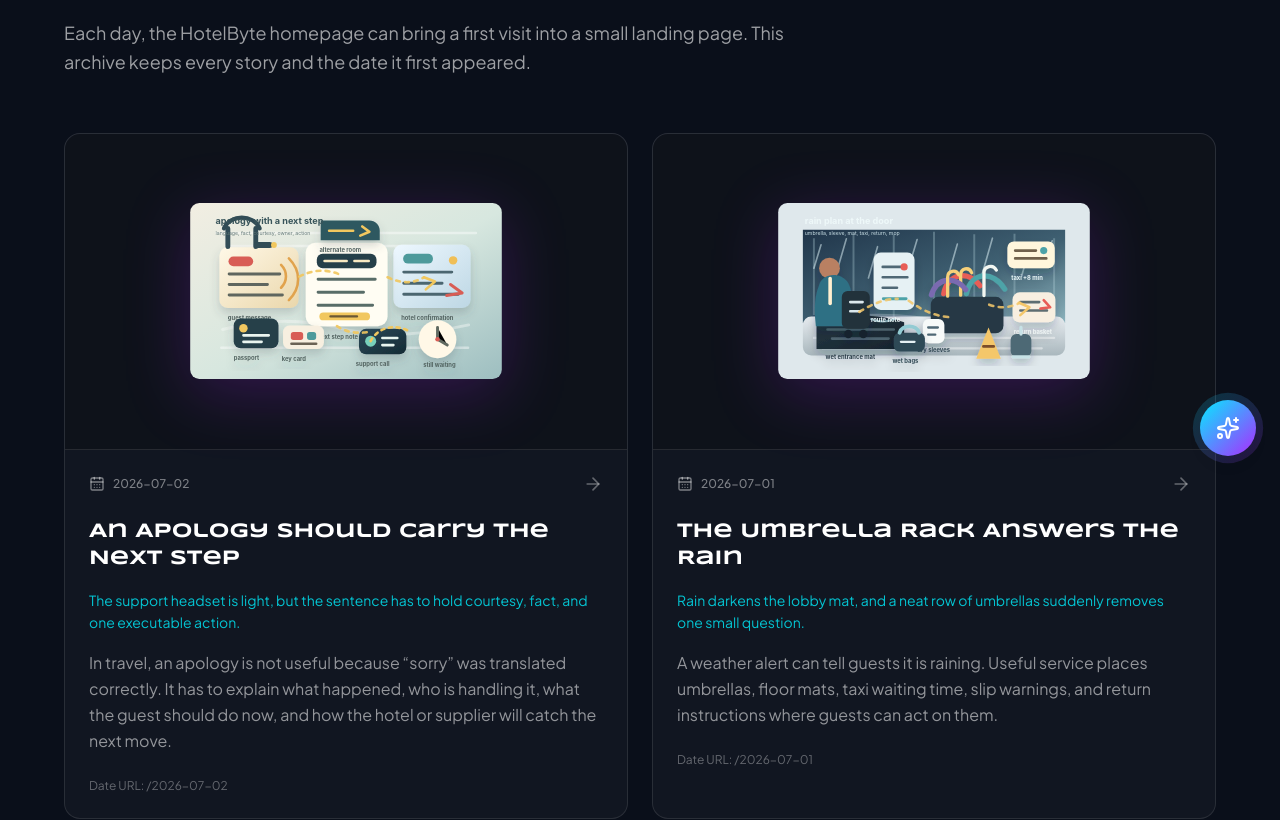
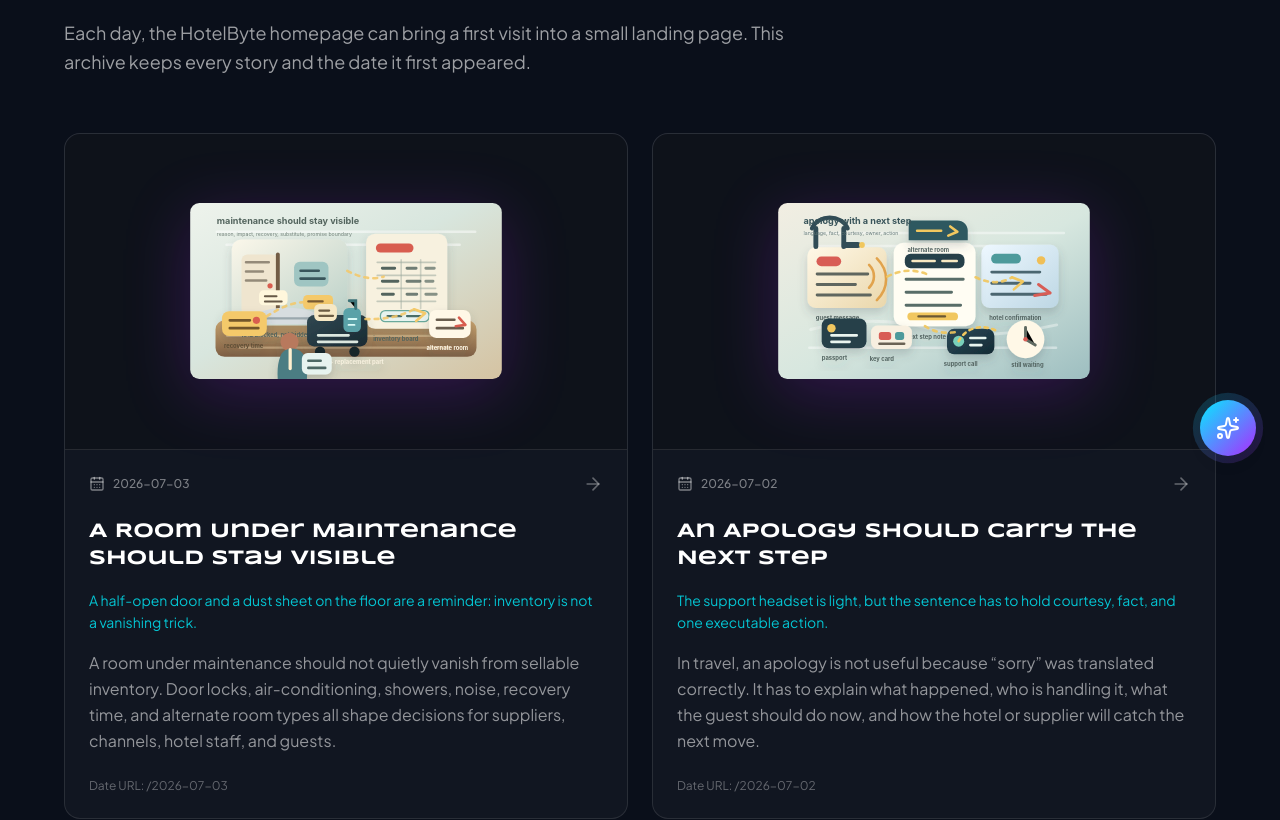
Before and after one commit to hotelbyte-com/hotelbyte-landing, a React (Vite) app: page /stories in a window 1280 px wide. Shown: the part 320-1140 px from the top of the page. Built offline with nearby package versions, Linux system fonts and the light colour scheme; no server answers.

Commit message:
Lore: keep maintenance rooms visible

```diff
--- a/src/data/dailyStories.ts
+++ b/src/data/dailyStories.ts
@@ -1745,6 +1745,72 @@ export const dailyStories: DailyStory[] = [
     },
     generatedBy: 'codex-daily-story-publisher',
     generatedAt: '2026-07-02T10:20:00+04:00'
+  },
+  {
+    date: '2026-07-03',
+    slug: 'maintenance-room-stays-visible',
+    content: {
+      zh: {
+        title: '维修中的房间也要露面',
+        mood: '一扇半开的房门、地上一块防尘布，提醒人们：库存不是消失术。',
+        theme: '维修中房间应该怎样向分销渠道解释，而不是只从库存里消失',
+        summary:
+          '维修房不该只是从可售库存里安静消失。门锁、空调、淋浴、噪音、复原时间和替代房型，都会影响供应商、渠道、酒店员工和客人的判断。',
+        body: [
+          '下午四点，工程同事把 1812 房的门掩着，门把手上挂了小牌：空调面板更换中。房内床被防尘布盖住，工具箱开着，新的控制器还在纸盒里。走廊另一头，客房主管要知道今晚这间房能不能翻回可售；收益同事要知道是不是少了一间高楼层大床；前台要知道如果客人坚持安静房，还能不能换到隔壁。',
+          '维修房最容易在系统里变成一个很干净的动作：关房。可现实没有这么干净。门锁没电和淋浴漏水不是一种风险，油漆气味和临街施工也不是一种解释。短修可以等半小时，长修会影响连住订单；有些问题只影响体验，有些问题会影响安全。把它们都压成“不可售”，方便库存计算，却把判断成本留给后面的人。',
+          '这里的拉扯很具体。酒店不想把内部维修细节全部暴露给渠道，渠道又需要知道替代方案是否可信；供应商希望减少人工来回，客人却只关心今晚能不能安静睡觉、能不能洗澡、需不需要换楼层。解释太少，大家只能猜。解释太多，又容易变成没人维护的维修日志。',
+          '更好的做法，是让维修中的房间保持可理解的露面：原因分类、预计复原时间、影响范围、可替代房型、是否可人工确认，以及哪些内容不该承诺。HotelByte 做分销基础设施时，可以帮助“关房”从一个黑洞变成一段清楚的供应商语言。房间暂时不能卖，并不等于它不需要被看见。'
+        ],
+        ctaLabel: '返回 HotelByte 首页'
+      },
+      en: {
+        title: 'A Room Under Maintenance Should Stay Visible',
+        mood: 'A half-open door and a dust sheet on the floor are a reminder: inventory is not a vanishing trick.',
+        theme: 'How rooms under maintenance should be explained to distribution channels instead of simply disappearing from inventory',
+        summary:
+          'A room under maintenance should not quietly vanish from sellable inventory. Door locks, air-conditioning, showers, noise, recovery time, and alternate room types all shape decisions for suppliers, channels, hotel staff, and guests.',
+        body: [
+          'At 4 p.m., an engineer leaves room 1812 half open with a small tag on the handle: air-conditioning panel being replaced. The bed is covered with a dust sheet, the toolbox is open, and the new controller is still in its carton. Down the corridor, the housekeeping supervisor needs to know whether the room can return to sellable status tonight. The revenue desk needs to know whether one high-floor king has been lost. The front desk needs to know whether a guest asking for a quiet room can still be moved next door.',
+          'A maintenance room easily becomes one tidy action inside a system: block the room. Reality is less tidy. A dead door lock and a leaking shower are not the same risk. Paint smell and street construction are not the same explanation. A short repair may need thirty minutes; a long repair can affect a multi-night booking. Some problems touch comfort. Some touch safety. Compress all of them into “unavailable,” and the inventory math gets simpler while the judgment is pushed to everyone downstream.',
+          'The tension is practical. Hotels do not want every internal repair note exposed to channels. Channels still need to know whether an alternative is credible. Suppliers want fewer manual loops, while guests mostly care about tonight: can I sleep quietly, can I shower, do I need to change floors? Explain too little and people guess. Explain too much and the system becomes a maintenance diary no one keeps current.',
+          'The better move is to let a room under maintenance remain visible in a useful way: reason category, expected recovery time, affected experience, alternate room type, whether manual confirmation is possible, and what should not be promised. For HotelByte, distribution infrastructure can help turn “blocked room” from a black hole into clear supplier language. A room may be temporarily unsellable. That does not mean it should disappear from view.'
+        ],
+        ctaLabel: 'Back to the HotelByte homepage'
+      }
+    },
+    visual: {
+      src: '/daily/2026-07-03.svg',
+      alt: {
+        zh: '酒店维修中客房的剖面插图，半开的房门挂着维修牌，房内有防尘布、工具车、空调控制器、替换零件、库存白板、替代房卡和复原时间便签。',
+        en: 'A cutaway hotel room under maintenance with a half-open tagged door, dust sheet, tool cart, air-conditioning controller, replacement part, inventory board, alternate room card, and recovery-time note.'
+      },
+      caption: {
+        zh: '维修房不该只是从库存里消失。它需要说明原因、影响范围、复原时间和可替代的下一步。',
+        en: 'A maintenance room should not simply disappear from inventory. It needs a reason, impact, recovery time, and a credible next option.'
+      }
+    },
+    nextThemeSeeds: {
+      zh: [
+        '亲子房里的小凳子、备用枕和夜灯，怎样改变一个家庭的入住判断',
+        '酒店附近一条施工绕行路，如何改变地图、接送和抵达说明',
+        '行李寄存牌上的号码，为什么是一种短暂但很认真的信任',
+        '餐厅关门前十分钟的一份外带盒，如何把餐饮、前台和赶路的客人连起来',
+        '收益桌上的手写日历，怎样把节假日、展会和房价节奏连在一起'
+      ],
+      en: [
+        'How a small stool, spare pillow, and night light in a family room can change a family’s stay decision',
+        'How one construction detour near a hotel changes maps, pickup plans, and arrival guidance',
+        'Why the number on a luggage-storage tag is a brief but serious form of trust',
+        'How one takeaway box ten minutes before the restaurant closes connects F&B, the front desk, and a guest on the move',
+        'How a handwritten calendar on the revenue desk connects holidays, trade shows, and the rhythm of room rates'
+      ]
+    },
+    cta: {
+      href: '/'
+    },
+    generatedBy: 'codex-daily-story-publisher',
+    generatedAt: '2026-07-03T10:13:12+04:00'
   }
 ];
 
```
Also changed, not shown: public/daily/2026-07-03.svg (added).
